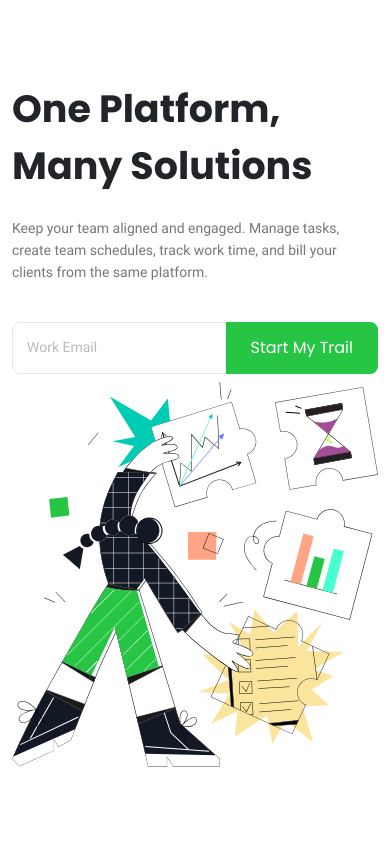
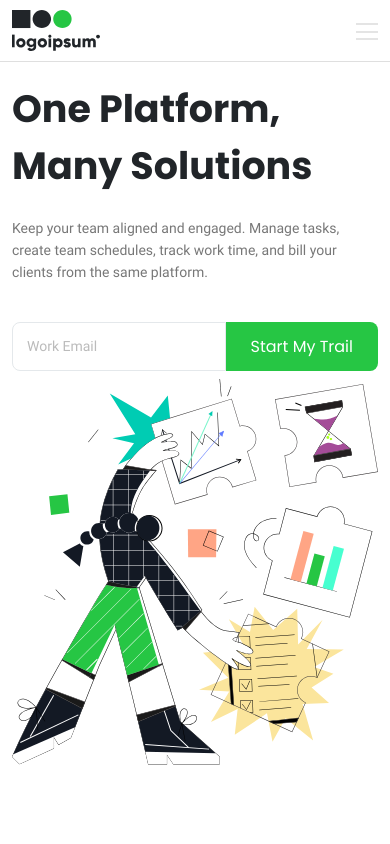
Before and after one commit to melnyk-cto/eduserve, a Next.js app: page / in a window 390 px wide. Shown: the top 844 px of the page. Built offline with nearby package versions, Linux system fonts and the light colour scheme.

Commit message:
features: header

```diff
--- a/components/Header/Header.jsx
+++ b/components/Header/Header.jsx
@@ -1,9 +1,8 @@
 // core
-import React from 'react'
+import React, { useState } from 'react'
 
 // library
 import Link from 'next/link'
-import classNames from "classnames";
 import { useRouter } from "next/router";
 import Image from 'next/image'
 
@@ -14,48 +13,49 @@ import { routes } from '../../constants/routes';
 import styles from './Header.module.scss'
 import logo from '../../public/icons/logo.svg'
 
+const links = [
+  {name: 'Products', url: routes.products},
+  {name: 'Solutions', url: routes.solutions},
+  {name: 'Customers', url: routes.customers},
+  {name: 'Resources', url: routes.resources},
+  {name: 'Plans & Pricing', url: routes.plansPricing},
+];
+
 export const Header = () => {
-  const router = useRouter();
+
+  const [activeMobile, setActiveMobile] = useState(false);
+  // const [user, setUser] = useState(false);
+
+  const showMenu = () => {
+    setActiveMobile(!activeMobile);
+  };
 
   return (
-    <header className={styles.header}>
-      <div className={styles.navWrapper}>
-        <div className={styles.navTop}>
+    <div className={styles.header}>
+      <div className='container'>
+        <div className={styles.headerInner}>
           <Link href={routes.home}>
             <a className={styles.navLogo}>
               <Image src={logo} alt="Eduserve Logo" />
             </a>
           </Link>
-
-        </div>
-        <div className={styles.navItems}>
-          <Link href={routes.products}>
-            <a className={classNames(styles.menuItem, {[styles.active]: (router.pathname === routes.products)})}>
-              Products
-            </a>
-          </Link>
-          <Link href={routes.solutions}>
-            <a className={classNames(styles.menuItem, {[styles.active]: router.pathname === routes.solutions})}>
-              Solutions
-            </a>
-          </Link>
-          <Link href={routes.customers}>
-            <a className={classNames(styles.menuItem, {[styles.active]: router.pathname === routes.customers})}>
-              Customers
-            </a>
-          </Link>
-          <Link href={routes.resources}>
-            <a className={classNames(styles.menuItem, {[styles.active]: router.pathname === routes.resources})}>
-              Resources
-            </a>
-          </Link>
-          <Link href={routes.plansPricing}>
-            <a className={classNames(styles.menuItem, {[styles.active]: router.pathname === routes.plansPricing})}>
-              Plans & Pricing
-            </a>
-          </Link>
+          <nav className={`${styles.nav} ${activeMobile ? styles.active : ''}`}>
+            {links.map((link, index) => (
+              <Link key={index} href={link.url}>
+                <a>{link.name}</a>
+              </Link>
+            ))}
+            <button type='button' className={`btn-outlined ${styles.login}`}>Login</button>
+          </nav>
+          <button type='button' className={`btn-outlined ${styles.login}`}>Login</button>
+          <button
+            type="button"
+            className={activeMobile ? `${styles.burgerMenu}  ${styles.active}` : `${styles.burgerMenu}`}
+            onClick={() => showMenu()}>
+            <span className={styles.burgerMenuLines} />
+          </button>
         </div>
       </div>
-    </header>
+    </div>
   )
 };
--- a/components/Header/Header.module.scss
+++ b/components/Header/Header.module.scss
@@ -1,86 +1,136 @@
 @import "../../styles/variables";
 
 .header {
-  position:         fixed;
-  top:              0;
-  right:            0;
-  left:             0;
-  z-index:          10;
-  .navWrapper {
+  position:      fixed;
+  top:           0;
+  left:          0;
+  z-index:       100;
+  width:         100%;
+  border-bottom: 1px solid #dfdfdf;
+  background:    $whiteColor;
+  padding:       20px 0;
+  .headerInner {
     display:         flex;
     align-items:     center;
     justify-content: space-between;
-    border-bottom:   1px solid #C9C9C5;
   }
-  .navTop {
-    display:         flex;
-    align-items:     center;
-    justify-content: space-between;
-    padding:         10px 26px;
-    .navLogo {
-      display: flex;
+  .navLogo {
+    display:  flex;
+    position: relative;
+    z-index:  99;
+  }
+  .nav {
+    margin-left: auto;
+    a {
+      font-family:  Poppins, sans-serif;
+      color:        #212529;
+      font-size:    16px;
+      margin-right: 50px;
+      font-weight:  500;
+      &:hover, &:active {
+        color: $mainColor;
+      }
     }
-    .search {
+    .login {
       display: none;
     }
   }
-  .navItems {
-    width:            100%;
-    background-color: $mainColor;
-    display:          flex;
-    align-items:      center;
-    justify-content:  flex-end;
-  }
-  .menuItem {
-    font-family:     Apercu, sans-serif;
-    font-size:       16px;
-    font-weight:     500;
-    line-height:     1.49;
-    color:           #fff;
-    padding:         18px 36px;
-    text-decoration: none;
-    position:        relative;
-    &:before {
-      opacity:    0;
-      content:    '';
+  .burgerMenu {
+    position:         relative;
+    z-index:          101;
+    width:            1.375rem;
+    height:           1.375rem;
+    border-radius:    50%;
+    background-color: transparent;
+    transition:       0.3s linear;
+    box-shadow:       none;
+    border:           none;
+    cursor:           pointer;
+    display:          none;
+    &:hover, &:active {
+      opacity: 0.7;
+    }
+    .burgerMenuLines,
+    .burgerMenuLines:after,
+    .burgerMenuLines:before {
       position:   absolute;
-      left:       50%;
-      bottom:     18px;
-      height:     1px;
-      width:      calc(100% - 36px - 36px);
-      transform:  translate(-50%, 0);
-      background: $whiteColor;
+      background: #E4E4E4;
+      width:      1.375rem;
+      height:     0.125rem;
+      right:      0;
+      transition: 0.3s linear;
     }
-    &:hover, &.active, &:active {
+    .burgerMenuLines {
+      &:after {
+        content: '';
+        top:     -0.45rem;
+      }
       &:before {
-        opacity: 1;
+        content: '';
+        top:     0.45rem;
+      }
+    }
+    &.active {
+      .burgerMenuLines {
+        background-color: transparent;
+        &::before {
+          top:       0;
+          transform: rotate(-45deg);
+          width:     100%;
+        }
+        &::after {
+          top:       0;
+          transform: rotate(45deg);
+        }
+      }
+      .burgerMenuLines:after,
+      .burgerMenuLines:before {
+        background-color: #E4E4E4;
       }
     }
   }
 }
 
-
-@media screen and (max-width: 768px) {
+@media screen and (max-width: 992px) {
   .header {
-    .navWrapper {
+    padding: 10px 0;
+    .nav {
+      display:        flex;
+      padding:        44px 22px;
+      position:       fixed;
+      z-index:        100;
+      left:           0;
+      top:            0;
+      width:          100%;
+      height:         100%;
       flex-direction: column;
-    }
-    .navTop {
-      width:   100%;
-      padding: 21px 16px 13px 16px;
-      .search {
-        display: block;
+      background:     $mainColor;
+      transform:      translate(-100%, 0);
+      transition:     .2s linear;
+      a {
+        font-size: 18px;
+        color:     $whiteColor;
+        margin:    0 0 7px 0;
+        &:hover, &:active {
+          color:   $whiteColor;
+          opacity: .7;
+        }
       }
-      .navLogo {
-        width: 127px;
+      .login {
+        margin-top: 30px;
+        display:    block;
+        background: $whiteColor;
+        color:      $blackColor;
+      }
+      &.active {
+        transform: translate(0, 0);
       }
     }
-    .navItems {
-      justify-content: space-between;
-      padding:         12px 16px 9px 16px;
+    .login {
+      display: none;
     }
-    .menuItem {
-      padding: 0;
+    .burgerMenu {
+      display: block;
     }
   }
 }
--- a/components/Layout/Layout.jsx
+++ b/components/Layout/Layout.jsx
@@ -5,7 +5,7 @@ import React from 'react'
 import Head from 'next/head'
 
 // components
-// import { Footer, Header } from "../../components";
+import { Footer, Header } from "../../components";
 
 export const Layout = ({children}) => {
   return (
@@ -22,7 +22,7 @@ export const Layout = ({children}) => {
         {/*<meta property="og:image" content="/SEO.png" />*/}
         <meta property="og:description" content="Eduserve web site" />
       </Head>
-      {/*<Header />*/}
+      <Header />
       <main>{children}</main>
       {/*<Footer />*/}
     </>
--- a/constants/routes/index.js
+++ b/constants/routes/index.js
@@ -8,4 +8,6 @@ export const routes = {
   privacy: '/privacy',
   terms: '/terms',
   contact: '/contact',
+  signUp: '/signUp',
+  signIn: '/signIn',
 };
--- a/pages/index.js
+++ b/pages/index.js
@@ -30,7 +30,7 @@ const Home = () => {
               </p>
               <label className={styles.buttons}>
                 <input type='text' placeholder='Work Email' />
-                <button type='button' className='btn-primary'>Start My Trail</button>
+                <button type='button' className='btn-filled'>Start My Trail</button>
               </label>
             </div>
             <div className='col-md-6'>
@@ -83,7 +83,7 @@ const Home = () => {
                 surveys help you connect at multiple touchpoints to find out exactly what your customers want, need, and
                 expect.
               </p>
-              <button type='button' className='btn-primary'>Creat Survey</button>
+              <button type='button' className='btn-filled'>Creat Survey</button>
             </div>
           </div>
         </div>
@@ -101,7 +101,7 @@ const Home = () => {
                 360 reviews, or even send out compliance quizzes. Whether you’re in HR or a team lead,employee surveys
                 help you get the answers you need.
               </p>
-              <button type='button' className='btn-primary'>Creat Survey</button>
+              <button type='button' className='btn-filled'>Creat Survey</button>
             </div>
           </div>
         </div>
@@ -156,7 +156,7 @@ const Home = () => {
             <h3>Creat your free account today</h3>
             <label className={styles.buttons}>
               <input type='text' placeholder='Work Email' />
-              <button type='button' className='btn-primary'>Start My Trail</button>
+              <button type='button' className='btn-filled'>Start My Trail</button>
             </label>
             <p>Just Getting Started with creating a new Survey?</p>
             <a href='#'>Get a Free Account Here</a>
--- a/styles/globals.scss
+++ b/styles/globals.scss
@@ -194,7 +194,7 @@ input[disabled] {
   border:         0.0625rem solid #E4E8EB;
 }
 
-.btn-primary, .btn-second {
+.btn-filled, .btn-second, .btn-outlined {
   cursor:          pointer;
   display:         inline-flex;
   white-space:     nowrap;
@@ -209,11 +209,22 @@ input[disabled] {
   font-weight:     500;
   line-height:     1;
   text-align:      center;
-  padding:         18px 25px;
+  padding:         14px 25px;
   text-decoration: none;
   transition:      .2s linear;
   &:active, &:hover {
     background: $secondColor;
+  }
+}
+
+.btn-outlined {
+  color:      $mainColor;
+  background: transparent;
+  border:     1px solid $mainColor;
+  &:active, &:hover {
+    background: transparent;
+    border:     1px solid $secondColor;
+    color:      $secondColor;
   }
 }
 
```
Also changed, not shown: utilities/useLayoutEffect.jsx (added, +15 -0 lines).
